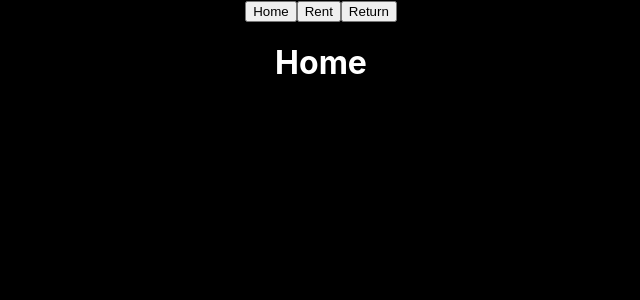
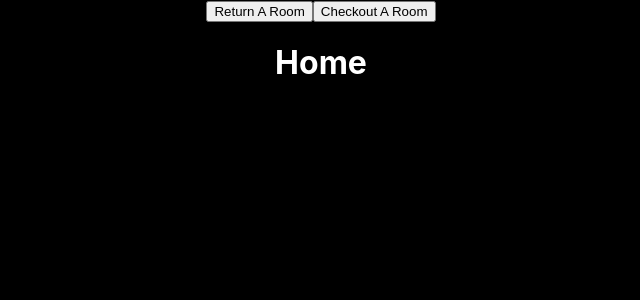
Before and after one commit to GabrielQSherman/React_JS, a React (Create React App) app in the folder react-hotel/: page / in a window 1280 px wide. Shown: the top 300 px of the page, without its empty margins (319-959 px from the left). Built offline with nearby package versions, Linux system fonts and the light colour scheme; the HTML template or start-up script is replaced by a standard one.

Commit message:
implement page naviation with buttons and state

```diff
--- a/react-hotel/src/components/Navigation.js
+++ b/react-hotel/src/components/Navigation.js
@@ -27,12 +27,26 @@ export default function Navigation() {
         )
     }
   }
+
+  const renderButtons = (pageName) => {
+
+    const buttons = [{text: 'Back To Home', pn: 'home'}, {text: 'Return A Room', pn: 'return'}, {text: 'Checkout A Room', pn: 'rent'}]
+
+    return buttons.map( (info, i) => {
+      if (pageName === info.pn) return null
+
+      return (
+        <button key={i}
+        onClick = {() => {setPage(info.pn)}}
+        >{info.text}</button>
+      )
+    })
+  }
+
   return (
     <div>
       <div>
-        <button>Home</button>
-        <button>Rent</button>
-        <button>Return</button>
+        {renderButtons(page)}
       </div>
       {renderPage(page)}
     </div>
```
